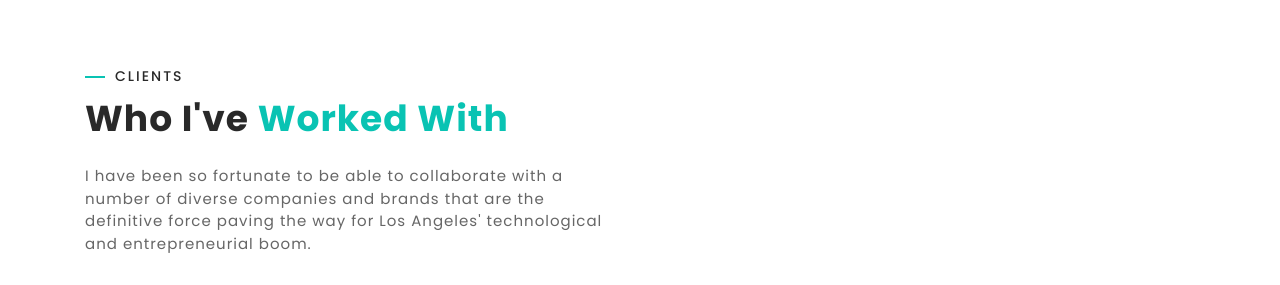
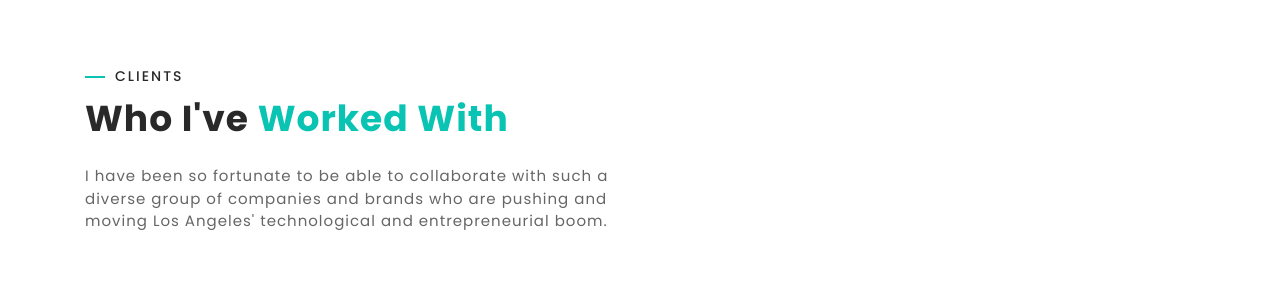
Before and after one commit to nekobox/nekobox.github.io, a plain HTML site: page index.html in a window 1280 px wide. Shown: the part 3159-3444 px from the top of the page. Drawn offline with Linux system fonts and the light colour scheme.

Commit message:
lette prototype link

```diff
--- a/index.html
+++ b/index.html
@@ -278,8 +278,8 @@
             <div class="section-title">
               <label class="theme-after">CLIENTS</label>
               <h2>Who I've<span class="theme-color"> Worked With</span></h2>
-              <p>I have been so fortunate to be able to collaborate with a number of diverse companies and brands that are the definitive force paving the way for Los Angeles' technological
-                and entrepreneurial boom.</p>
+              <p>I have been so fortunate to be able to collaborate with such a diverse group of companies and brands who are pushing and moving Los Angeles' technological and
+                entrepreneurial boom.</p>
             </div>
           </div>
         </div> <!-- row -->
```
Also changed, not shown: 'lette-case-study.html (+3 -3 lines).
